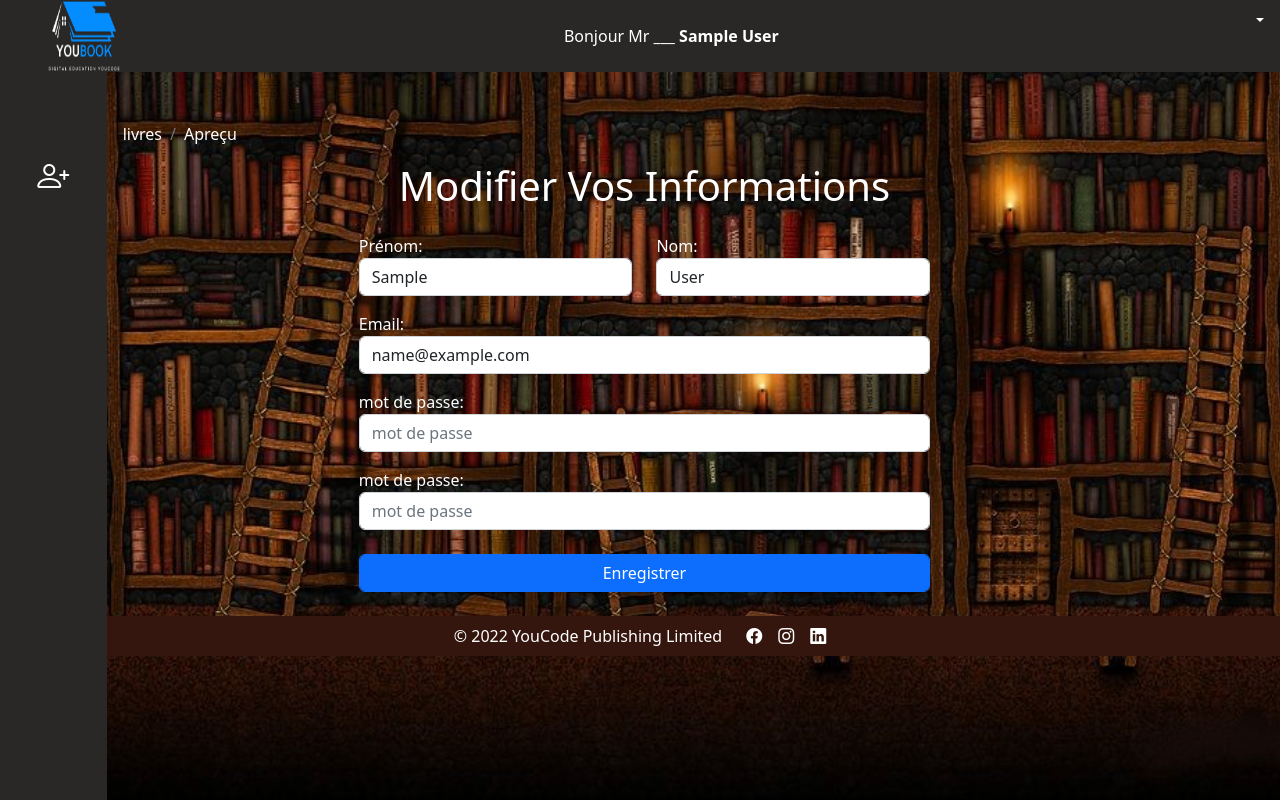
After one commit to kfifel/Library-management, a PHP site: page /pages/settings.php in a window 1280 px wide. The commit adds this page. Run offline with PHP 8.4, Linux system fonts and the light colour scheme; the visitor is signed in with stand-in values (Sample User, id 1); tables that the repository leaves empty hold one stand-in row (values such as "Sample post"); some libraries are stand-ins or nearby versions.

Commit message:
add page of sitting to give possibility of modifying admins information

```diff
--- /dev/null
+++ b/pages/settings.php
@@ -0,0 +1,115 @@
+<?php
+    include_once '../admin/database/dbConnexion.php';
+
+    if(!isset($_SESSION['id_admin'])){
+        header('Location: /pages/login.php');
+    }
+
+    global $conn;
+    $res = $conn->query("SELECT * FROM manager WHERE id = ".$_SESSION['id_admin']);
+    if(!$res):
+        throw new Error(mysqli_error($conn));
+    else:
+        $admin = mysqli_fetch_assoc($res);
+
+?>
+<!doctype html>
+<html lang="en">
+<head>
+    <meta charset="UTF-8">
+    <meta name="viewport"
+          content="width=device-width, user-scalable=no, initial-scale=1.0, maximum-scale=1.0, minimum-scale=1.0">
+    <meta http-equiv="X-UA-Compatible" content="ie=edge">
+    <link rel="stylesheet" href="https://cdn.jsdelivr.net/npm/bootstrap@5.2.2/dist/css/bootstrap.min.css" integrity="sha384-Zenh87qX5JnK2Jl0vWa8Ck2rdkQ2Bzep5IDxbcnCeuOxjzrPF/et3URy9Bv1WTRi" crossorigin="anonymous">
+    <link rel="stylesheet" href="https://cdnjs.cloudflare.com/ajax/libs/font-awesome/4.7.0/css/font-awesome.min.css">
+    <link rel="stylesheet" href="https://cdn.jsdelivr.net/npm/bootstrap-icons@1.9.1/font/bootstrap-icons.css">
+    <link rel="stylesheet" href="/assets/css/style.css">
+    <title>Log in</title>
+</head>
+<body>
+
+<?php  include '../include/header.php'; ?>
+<main>
+    <div class="main-container d-flex">
+        <div class="mt-10 col-1" id="side_bar">
+            <?php include '../include/sidebar.php' ?>
+        </div>
+        <div class=" col-11 ml-8 mt-10">
+            <div class="card-header p-3 text-white">
+                <ul class="breadcrumb">
+                    <li class="breadcrumb-item">livres</li>
+                    <li class="breadcrumb-item breadcrumb-active">Apreçu</li>
+                </ul>
+                <div class="d-flex justify-content-center" id="header-title">
+                    <h1> Modifier Vos Informations</h1>
+                </div>
+            </div>
+            <div class="card-body px-5 d-flex justify-content-center">
+                <div class="col-7">
+                    <div class="">
+                        <?php if(!empty($_SESSION['message'])):?>
+                            <div class="alert alert-success alert-dismissible fade show" role="alert">
+                                <b>Success: </b><?=$_SESSION['message']?>
+                                <button type="button" class="btn-close" data-bs-dismiss="alert" aria-label="Close"></button>
+                            </div>
+                            <?php
+                            unset($_SESSION['message']);
+                        endif;
+                        if(!empty($_SESSION['error'])): ?>
+                            <div class="alert alert-danger alert-dismissible fade show" role="alert">
+                                <b>Ereur: </b><?=$_SESSION['error']?>
+                                <button type="button" class="btn-close" data-bs-dismiss="alert" aria-label="Close"></button>
+                            </div>
+                            <?php
+                            unset($_SESSION['error']);
+                        endif;
+                        ?>
+                    </div>
+                    <form action="/admin/script.php" method="post">
+                        <div class="d-grid gap-3">
+                            <div class="row">
+                                <div class="col-6">
+                                    <label for="first_name" class="text-white">Prénom: </label>
+                                    <input type="text" name="first_name" id="first_name" value="<?=$admin['first_name'];  ?>" placeholder="Prénom" class="form-control">
+                                </div>
+                                <div class="col-6">
+                                    <label for="last_name" class="text-white">Nom: </label>
+                                    <input type="text" name="last_name" id="last_name" value="<?=$admin['last_name'];?>"  placeholder="Nom" class="form-control">
+                                </div>
+                            </div>
+                            <div>
+                                <label for="email" class="text-white">Email: </label>
+                                <input type="email" name="email" id="email" value="<?=$admin['email'];?>"  placeholder="Email" onkeyup="emailValidate()" class="form-control">
+                            </div>
+                            <div>
+                                <label for="password" class="text-white">mot de passe: </label>
+                                <input type="password" name="password" id="password" placeholder="mot de passe" onkeyup="passwordValidate()" class="form-control">
+                            </div>
+                            <div>
+                                <label for="password2" class="text-white">mot de passe: </label>
+                                <input type="password" name="password2" id="password2" placeholder="mot de passe" class="form-control">
+                            </div>
+                        </div>
+                        <div class="d-flex justify-content-between my-4">
+                            <input type="submit" value="Enregistrer" name="modifier-admin" class="btn btn-primary form-control">
+                        </div>
+                    </form>
+                </div>
+            </div>
+        </div>
+    </div>
+</main>
+<footer>
+    <?php
+    include '../include/footer.php';
+    ?>
+</footer>
+<script src="https://cdn.jsdelivr.net/npm/bootstrap@5.2.2/dist/js/bootstrap.min.js" integrity="sha384-IDwe1+LCz02ROU9k972gdyvl+AESN10+x7tBKgc9I5HFtuNz0wWnPclzo6p9vxnk" crossorigin="anonymous"></script>
+<script src="https://cdn.jsdelivr.net/npm/bootstrap@5.2.2/dist/js/bootstrap.bundle.min.js" integrity="sha384-OERcA2EqjJCMA+/3y+gxIOqMEjwtxJY7qPCqsdltbNJuaOe923+mo//f6V8Qbsw3" crossorigin="anonymous"></script>
+<script src="https://cdn.lordicon.com/qjzruarw.js"></script>
+<script src="https://ajax.googleapis.com/ajax/libs/jquery/3.6.0/jquery.min.js"></script>
+<script src="https://maxcdn.bootstrapcdn.com/bootstrap/3.4.1/js/bootstrap.min.js"></script>
+</body>
+</html>
+<?php
+        endif;
```
Also changed, not shown: admin/script.php (+60 -15 lines).
